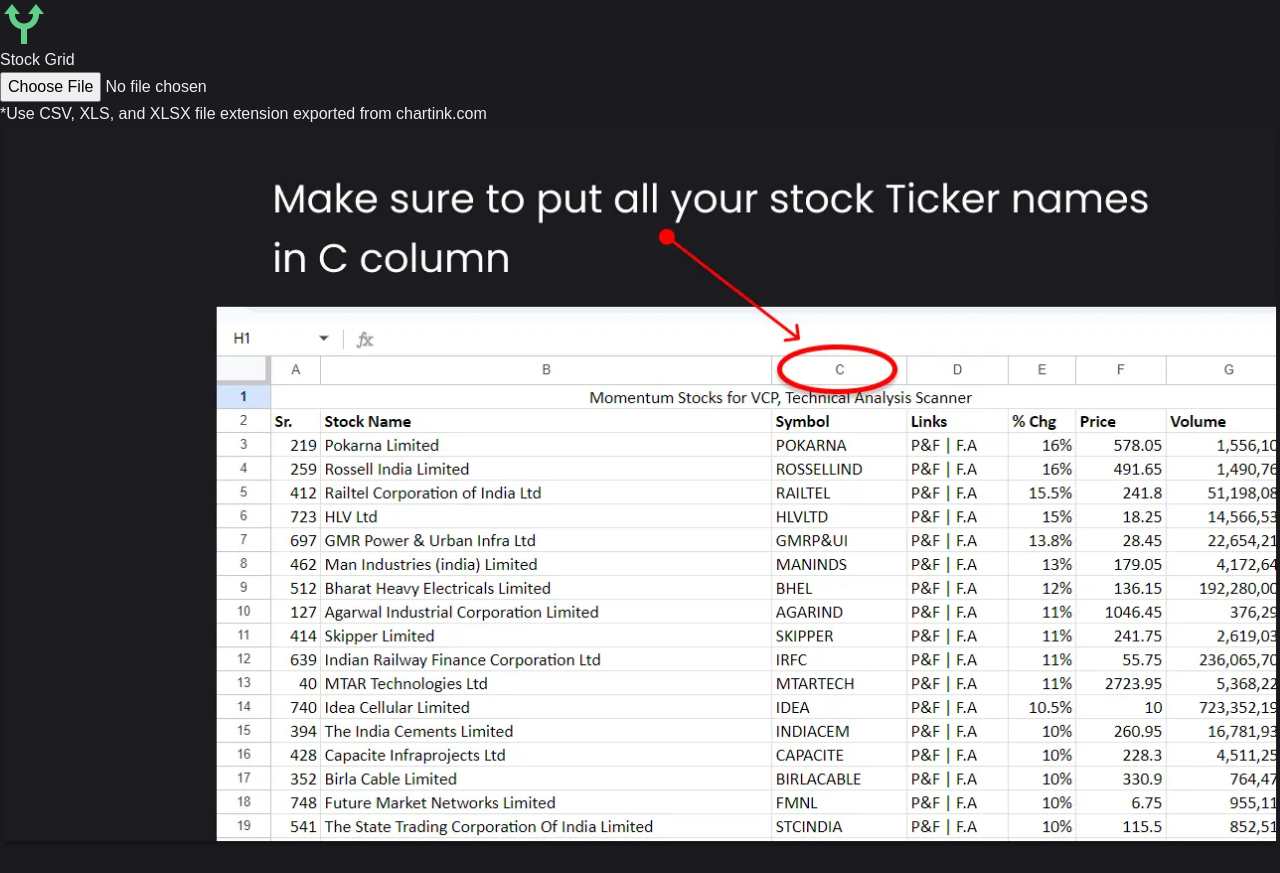
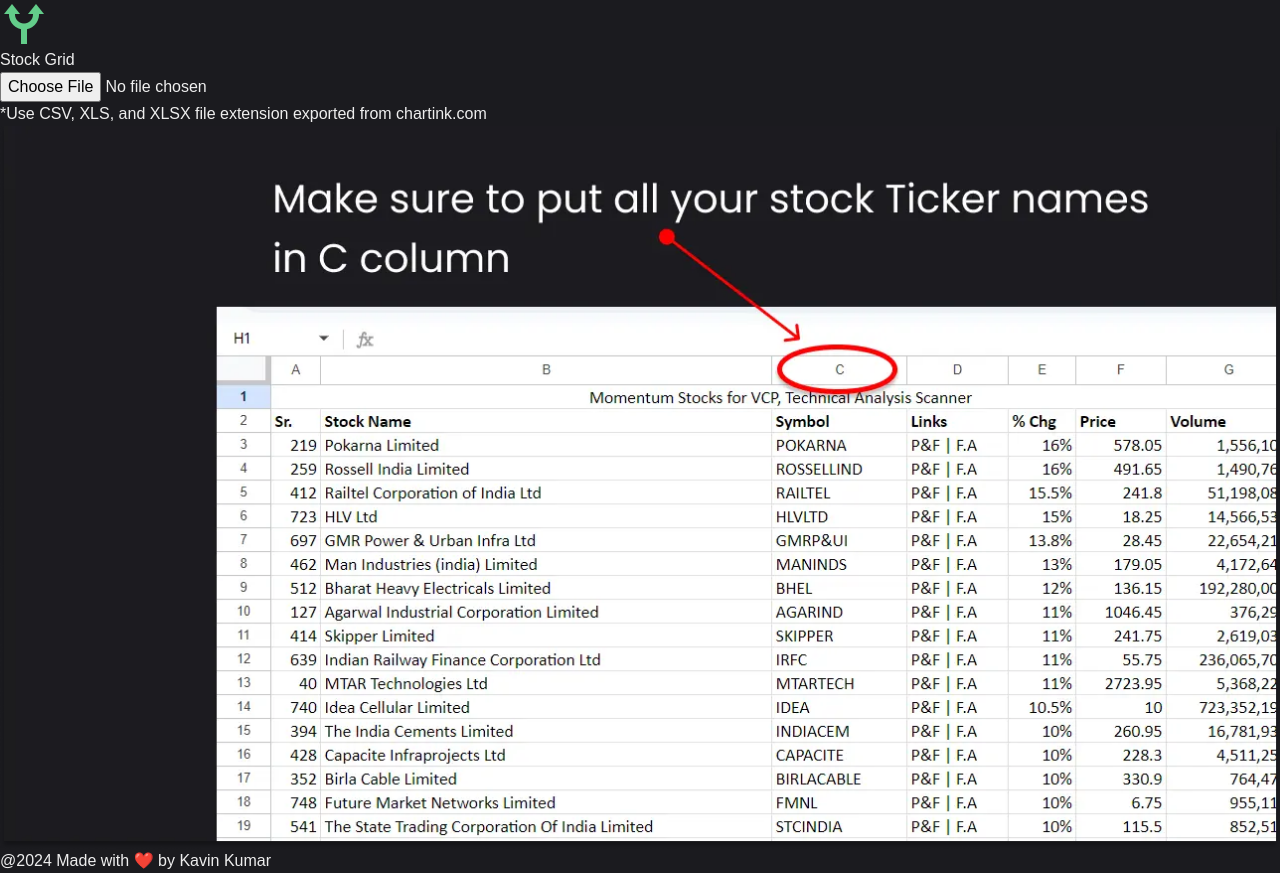
Before and after one commit to kavinkumar999/stock-slice, a React (Vite) app: page / in a window 1280 px wide. Before the commit the page ends 849 px from the top, so only its background shows below. Built offline with nearby package versions, Linux system fonts and the light colour scheme.

Commit message:
feat: update text

```diff
--- a/src/components/FileUpload.jsx
+++ b/src/components/FileUpload.jsx
@@ -99,7 +99,8 @@
     </button>}
     {!tickers && <div className='mt-5 text-red-500 text-center'>*Use CSV, XLS, and XLSX file extension exported from chartink.com</div>}
 
-    {!tickers ? <img className='mt-5 w-full' src={ticket}></img> : <ClipBoard ticker={tickers}></ClipBoard>}
+      {!tickers ? <img className='mt-5 w-full' src={ticket}></img> : <ClipBoard ticker={tickers}></ClipBoard>}
+      <div className='text-gray-400'>@2024 Made with ❤️ by Kavin Kumar</div>
   </div>
 
 
```
